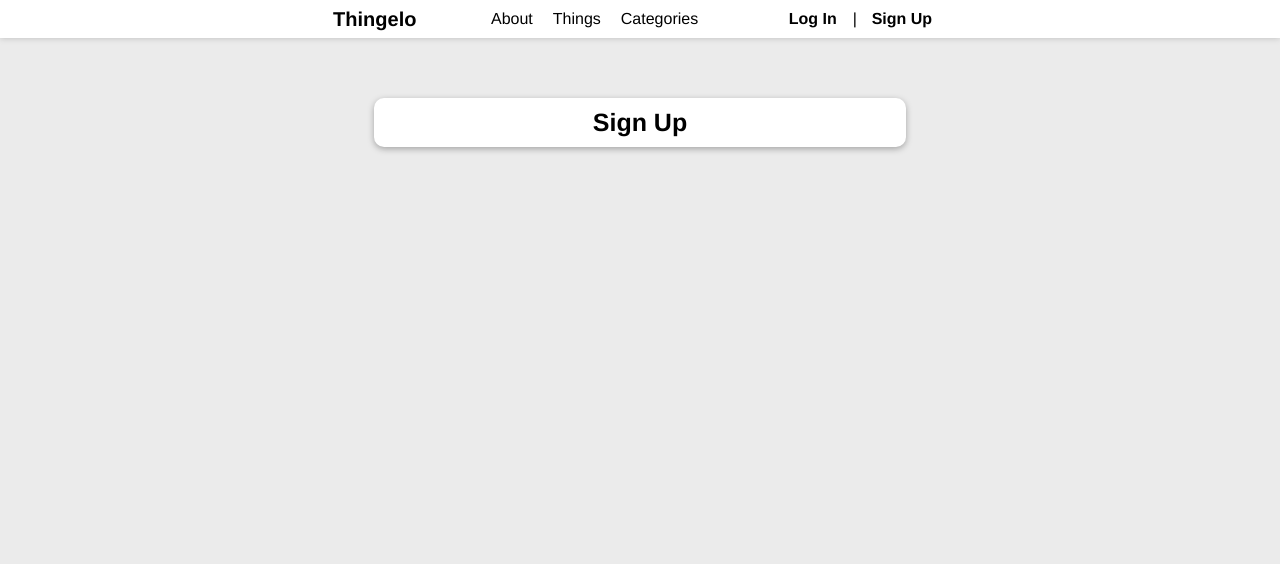
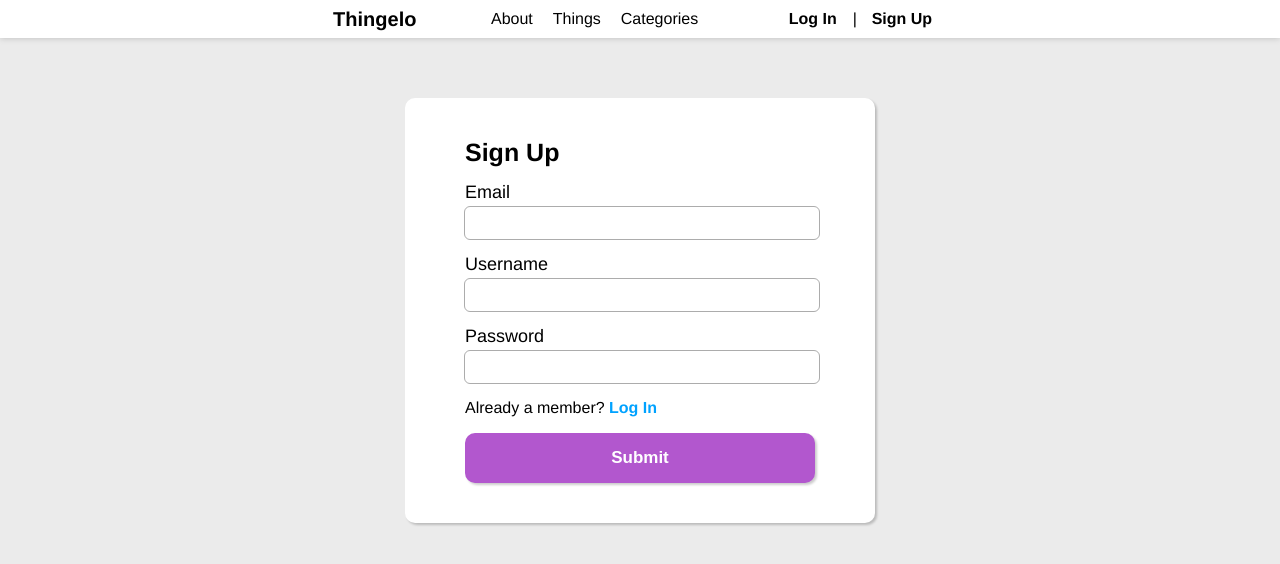
Before and after one commit to Anti-Alias/rankit, a React (Create React App) app in the folder rankit_ui/: page /signup in a window 1280 px wide. Shown: the top 564 px of the page. Built offline with nearby package versions, Linux system fonts and the light colour scheme.

Commit message:
Removed explicit widths and simplified dom

```diff
--- a/rankit_ui/src/App.tsx
+++ b/rankit_ui/src/App.tsx
@@ -1,7 +1,8 @@
-import styles from './App.module.css';
-import About from './pages/About';
-import SignUp from './pages/SignUp';
-import Navbar from './components/Navbar';
+import styles   from './App.module.css';
+import Navbar   from './components/Navbar';
+import About    from './pages/About';
+import SignUp   from './pages/SignUp';
+import LogIn    from './pages/LogIn';
 import { BrowserRouter, Routes, Route, Outlet } from 'react-router-dom';
 
 
@@ -38,13 +39,6 @@ const Categories = () => (
   </>
 );
 
-const LogIn = () => (
-  <>
-    <h1>Log in</h1>
-    <p>Under construction</p>
-  </>
-);
-
 const PageNotFound = () => (
   <h1>Page Not Found</h1>
 );
--- /dev/null
+++ b/rankit_ui/src/components/Button.module.css
@@ -0,0 +1,29 @@
+.Button {
+    border:             none;
+    text-align:         center;
+    font-size:          17px;
+    font-weight:        bold;
+    border-radius:      10px;
+    padding:            15px;
+    background-color:   var(--color-button);
+    color:              var(--color-text-alt);
+    transition:         all var(--transition-time);
+    cursor:             pointer;
+    filter:             var(--filter-card);
+}
+
+.primary {
+    background-color: var(--color-button);
+}
+
+.primary:hover {
+    background-color: var(--color-button-selected);
+}
+
+.alternate {
+    background-color: var(--color-button-alt);
+}
+
+.alternate:hover {
+    background-color: var(--color-button-alt-selected);
+}
--- /dev/null
+++ b/rankit_ui/src/components/Button.tsx
@@ -0,0 +1,19 @@
+import { ReactElement } from 'react';
+import styles from './Button.module.css';
+
+interface Props {
+    theme?: "primary" | "alternate",
+    type?: "button" | "submit" | "reset" | undefined,
+    children: string | ReactElement,
+}
+
+const Button = ({theme = "primary", type = "button", children}: Props) => {
+    const themeName = styles[theme];
+    const buttonName = styles.Button;
+    return <button type={type} className={`${buttonName} ${themeName}`}>
+        {children}
+    </button>
+};
+
+
+export default Button;
--- a/rankit_ui/src/components/Navbar.module.css
+++ b/rankit_ui/src/components/Navbar.module.css
@@ -1,9 +1,9 @@
 .Navbar {
+    display: flex;
     position: sticky;
+    justify-content: center;
+    align-self: stretch;
     top: 0;
-    display: flex;
-    align-self: stretch;
-    justify-content: center;
     margin: 0;
     background-color: var(--color-navbar);
     filter: var(--filter-navbar);
@@ -77,7 +77,7 @@
 .login:hover {
     background-color: var(--color-navbar);
     color: var(--color-text-alt);
-    background-color: var(--color-green);
+    background-color: var(--color-button-alt);
 }
 
 .signup {
@@ -93,5 +93,5 @@
 
 .signup:hover {
     color: var(--color-text-alt);
-    background-color: var(--color-purple);
+    background-color: var(--color-button);
 }
--- a/rankit_ui/src/components/Navbar.tsx
+++ b/rankit_ui/src/components/Navbar.tsx
@@ -16,7 +16,6 @@ const Navbar = () => (
                 <Link to='/login'   className={styles.login}>Log In</Link> |
                 <Link to='/signup'  className={styles.signup}>Sign Up</Link>
             </div>
-
         </div>
     </div>
 );
--- a/rankit_ui/src/index.css
+++ b/rankit_ui/src/index.css
@@ -1,16 +1,19 @@
 :root {
-  --color-text:               black;
-  --color-text-alt:           white;
-  --color-purple:             rgb(178, 87, 206);
-  --color-purple-light:       rgb(193, 119, 216);
-  --color-green:              rgb(53, 158, 71);
-  --color-green-light:        rgb(83, 224, 106);
-  --color-background:         rgb(235, 235, 235);
-  --color-form:               white;
-  --color-navbar:             white;
-  --filter-navbar:            drop-shadow(0 0 3px rgba(0, 0, 0, 0.2));
-  --filter-card:              drop-shadow(0 2px 3px rgba(0, 0, 0, 0.3));
-  --transition-time:          0.15s;
+  --color-text:                 black;
+  --color-text-alt:             white;
+  --color-outline:              rgb(172, 172, 172);
+  --color-outline-focus:        rgb(61, 61, 61);
+  --color-button:               rgb(178, 87, 206);
+  --color-button-selected:      rgb(193, 119, 216);
+  --color-button-alt:           rgb(53, 158, 71);
+  --color-button-alt-selected:  rgb(121, 199, 132);
+  --color-link:                 rgb(0, 162, 255);
+  --color-background:           rgb(235, 235, 235);
+  --color-form:                 white;
+  --color-navbar:               white;
+  --filter-navbar:              drop-shadow(0 0 3px rgba(0, 0, 0, 0.2));
+  --filter-card:                drop-shadow(2px 2px 1px rgba(0, 0, 0, 0.2));
+  --transition-time:            0.15s;
 }
 
 body {
--- a/rankit_ui/src/pages/About.module.css
+++ b/rankit_ui/src/pages/About.module.css
@@ -16,12 +16,12 @@
     font-weight:        bold;
     border-radius:      5px;
     padding:            10px;
-    background-color:   var(--color-purple);
+    background-color:   var(--color-button);
     color:              var(--color-text-alt);
     transition:         all var(--transition-time);
 }
 
 .button:hover {
     cursor: pointer;
-    background-color: var(--color-purple-light);
+    background-color: var(--color-button-selected);
 }
--- a/rankit_ui/src/pages/About.tsx
+++ b/rankit_ui/src/pages/About.tsx
@@ -1,4 +1,5 @@
 import styles from './About.module.css';
+import Button from '../components/Button';
 
 const About = () => (<>
 
@@ -45,9 +46,7 @@ const About = () => (<>
             The first is by selecting a specific <b>Category</b> and starting a poll for it.
             The second is by starting a poll in a random <b>Category</b>, which can be done by tapping the button below.
         </p>
-        <div className={styles.button}>
-            Begin Poll
-        </div>
+        <Button>Begin Poll</Button>
     </div>
 </>);
 
--- /dev/null
+++ b/rankit_ui/src/pages/LogIn.tsx
@@ -0,0 +1,8 @@
+const LogIn = () => (
+  <>
+    <h1>Log In</h1>
+    <p>Under construction</p>
+  </>
+);
+
+export default LogIn;
--- a/rankit_ui/src/pages/SignUp.module.css
+++ b/rankit_ui/src/pages/SignUp.module.css
@@ -1,10 +1,49 @@
 .SignUp {
     display:            flex;
     flex-direction:     column;
-    align-items:        center;
     border-radius:      10px;
-    padding:            10px;
-    width:              512px;
+    padding:            40px 60px 40px 60px;
+    width:              350px;
     background-color:   var(--color-form);
     filter:             var(--filter-card);
 }
+
+/** Changes color of text within <Link> elements*/
+.SignUp a {
+    color: var(--color-link);
+    font-weight: bold;
+}
+
+.SignUp input {
+    margin: 4px 0 0 0;
+    border-radius: 5px;
+    border: solid var(--color-border);
+    border-width: 2px;
+    font-size: 18px;
+    width: 100%;
+    height: 30px;
+    outline: 1px solid var(--color-outline);
+    transition: outline-color var(--transition-time);
+}
+
+.SignUp input:focus {
+    outline: 2px solid var(--color-outline-focus);
+}
+
+.inputs {
+    display: flex;
+    flex-direction: column;
+    align-items: stretch;
+    margin: 20px 0 10px 0;
+    width: 350px;
+}
+
+.inputWrapper {
+    display: flex;
+    flex-direction: column;
+    margin-top: 15px;
+}
+
+.label {
+    font-size: 18px;
+}
--- a/rankit_ui/src/pages/SignUp.tsx
+++ b/rankit_ui/src/pages/SignUp.tsx
@@ -1,12 +1,49 @@
+import { FormEvent, useState } from 'react';
+import Button from '../components/Button';
 import styles from './SignUp.module.css';
+import { Link } from 'react-router-dom';
 
-const SignUp = () => (
-    <div className={styles.SignUp}>
-      <h1>Sign Up</h1>
-      <div>
+interface Input {
+  email?: string,
+  username?: string,
+  password?: string,
+};
 
-      </div>
-    </div>
-);
+const SignUp = () => {
+
+    const [email, setEmail] = useState({});
+    const [username, setUsername] = useState({});
+    const [password, setPassword] = useState({});
+
+    const signUp = (event: FormEvent) => {
+      event.preventDefault();
+      console.log("Signing up");
+    }
+
+    console.log('Rendering sign up');
+
+    return (
+      <form className={styles.SignUp} onSubmit={signUp}>
+
+        <h1>Sign Up</h1>
+        <div className={styles.inputWrapper}>
+          <span className={styles.label}>Email</span>
+          <input type="email" name="email" onChange = {e => setEmail(e.target.value)}/>
+        </div>
+        <div className={styles.inputWrapper}>
+          <span className={styles.label}>Username</span>
+          <input type="text" name="username" onChange = {e => setUsername(e.target.value)}/>
+        </div>
+        <div className={styles.inputWrapper}>
+          <span className={styles.label}>Password</span>
+          <input type="password" name="password" onChange = {e => setPassword(e.target.value)}/>
+        </div>
+
+        <p>Already a member? <Link to="/login" className={styles.link}>Log In</Link></p>
+        <Button type="submit">Submit</Button>
+
+      </form>
+    );
+};
 
 export default SignUp;
```
